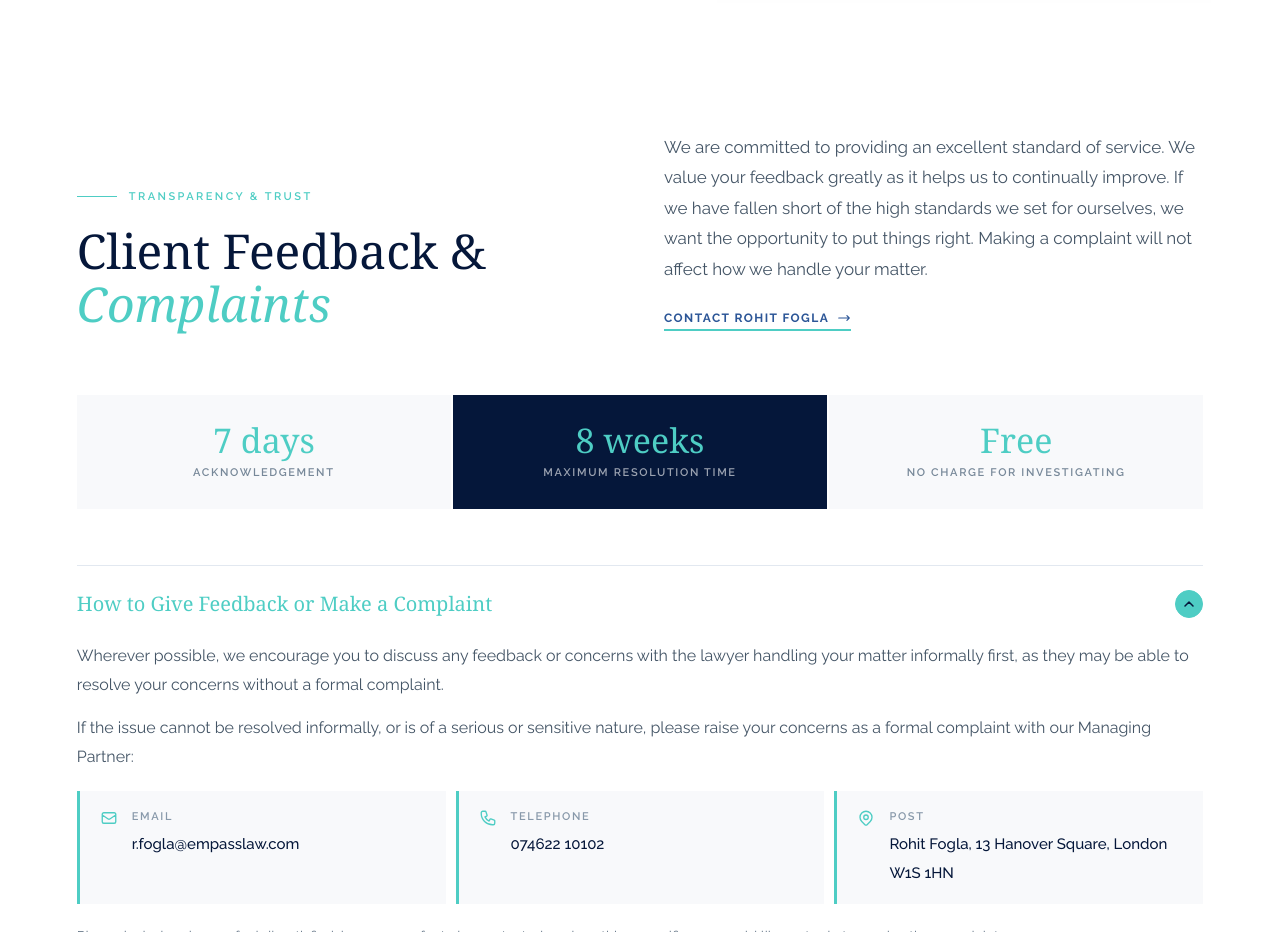
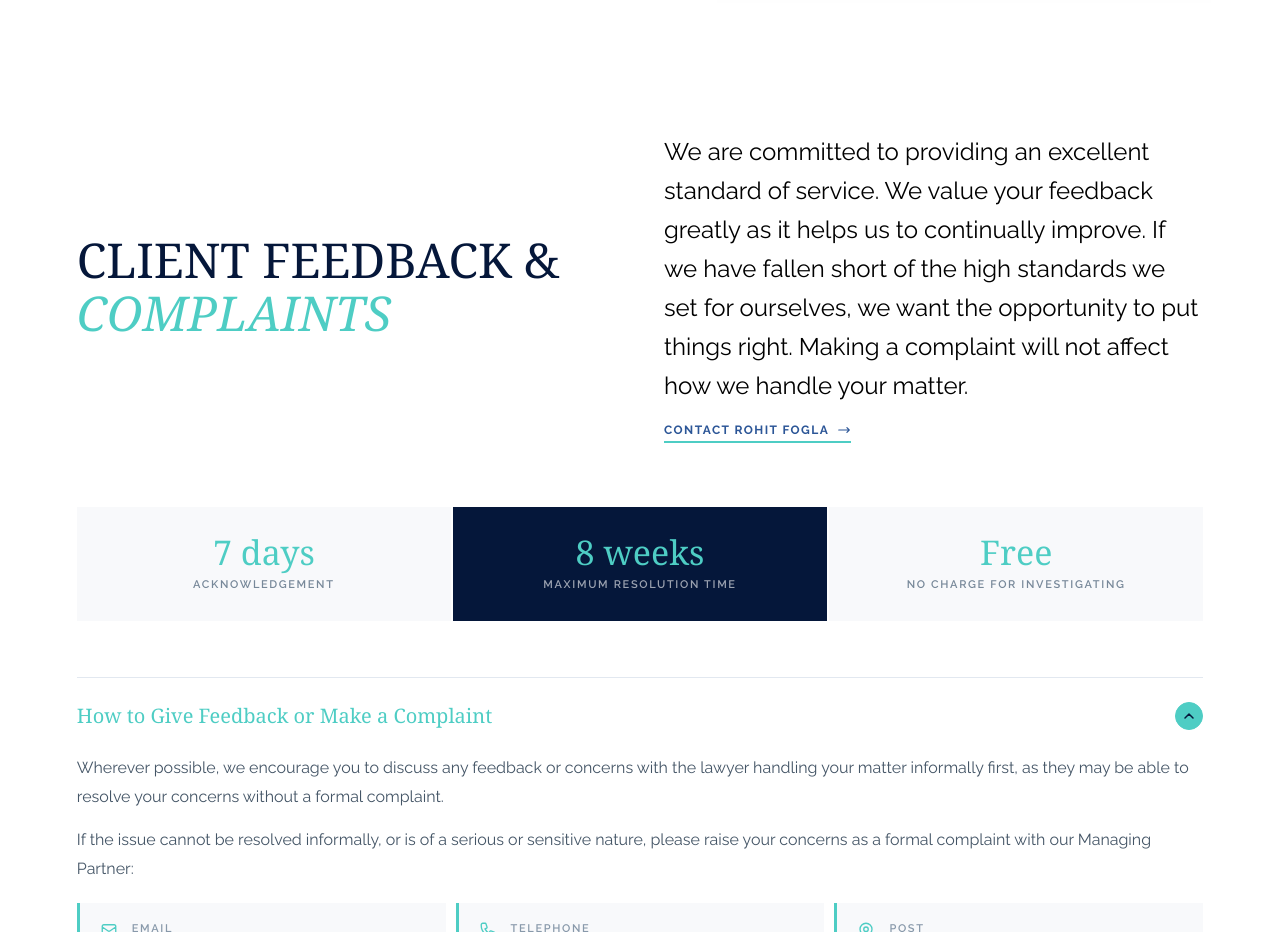
Before and after one commit to SuprimKhatri77/empass-law, a Next.js app: page / in a window 1280 px wide. Shown: the part 3480-4412 px from the top of the page. Built offline with nearby package versions, Linux system fonts and the light colour scheme; a web font is replaced by a local one.

Commit message:
update ComplaintPolicy component styles for improved layout and readability

```diff
--- a/modules/landing/ComplaintPolicy.tsx
+++ b/modules/landing/ComplaintPolicy.tsx
@@ -443,14 +443,14 @@ export default function ComplaintPolicy() {
       <div style={{ maxWidth: 1200, margin: "0 auto" }}>
 
         {/* ── Section Header ───────────────────────────────────────────── */}
-        <div style={{ display: "grid", gridTemplateColumns: "1fr 1fr", gap: 48, marginBottom: 64, alignItems: "end" }}>
+        <div style={{ display: "grid", gridTemplateColumns: "1fr 1fr", gap: 48, marginBottom: 64, alignItems: "center" }}>
           <motion.div
             initial="hidden"
             whileInView="visible"
             viewport={{ once: true }}
             variants={fadeUp}
           >
-            <div style={{ display: "flex", alignItems: "center", gap: 12, marginBottom: 20 }}>
+            {/* <div style={{ display: "flex", alignItems: "center", gap: 12, marginBottom: 20 }}>
               <motion.div
                 initial={{ width: 0 }}
                 whileInView={{ width: 40 }}
@@ -461,8 +461,8 @@ export default function ComplaintPolicy() {
               <span style={{ fontSize: 11, letterSpacing: "0.22em", color: "#4ECDC4", textTransform: "uppercase", fontWeight: 600 }}>
                 Transparency &amp; Trust
               </span>
-            </div>
-            <h2 style={{
+            </div> */}
+            <h2 className="uppercase" style={{
               fontFamily: "'Georgia', 'Times New Roman', serif",
               fontSize: "clamp(28px, 4vw, 48px)", fontWeight: 400,
               color: "#05173a", lineHeight: 1.1, margin: 0,
@@ -479,7 +479,7 @@ export default function ComplaintPolicy() {
             custom={0.15}
             variants={fadeUp}
           >
-            <p style={{ fontSize: "clamp(15px, 1.4vw, 17px)", lineHeight: 1.8, color: "#445566", margin: "0 0 20px" }}>
+            <p className="text-base md:text-2xl text-black leading-relaxed">
               We are committed to providing an excellent standard of service. We value your feedback greatly
               as it helps us to continually improve. If we have fallen short of the high standards we set for
               ourselves, we want the opportunity to put things right. Making a complaint will not affect how
@@ -489,6 +489,7 @@ export default function ComplaintPolicy() {
               href="mailto:r.fogla@empasslaw.com"
               whileHover={{ x: 4 }}
               transition={{ duration: 0.2 }}
+              className="mt-0 sm:mt-4"
               style={{
                 display: "inline-flex", alignItems: "center", gap: 8,
                 fontSize: 12, fontWeight: 700, letterSpacing: "0.12em",
```
